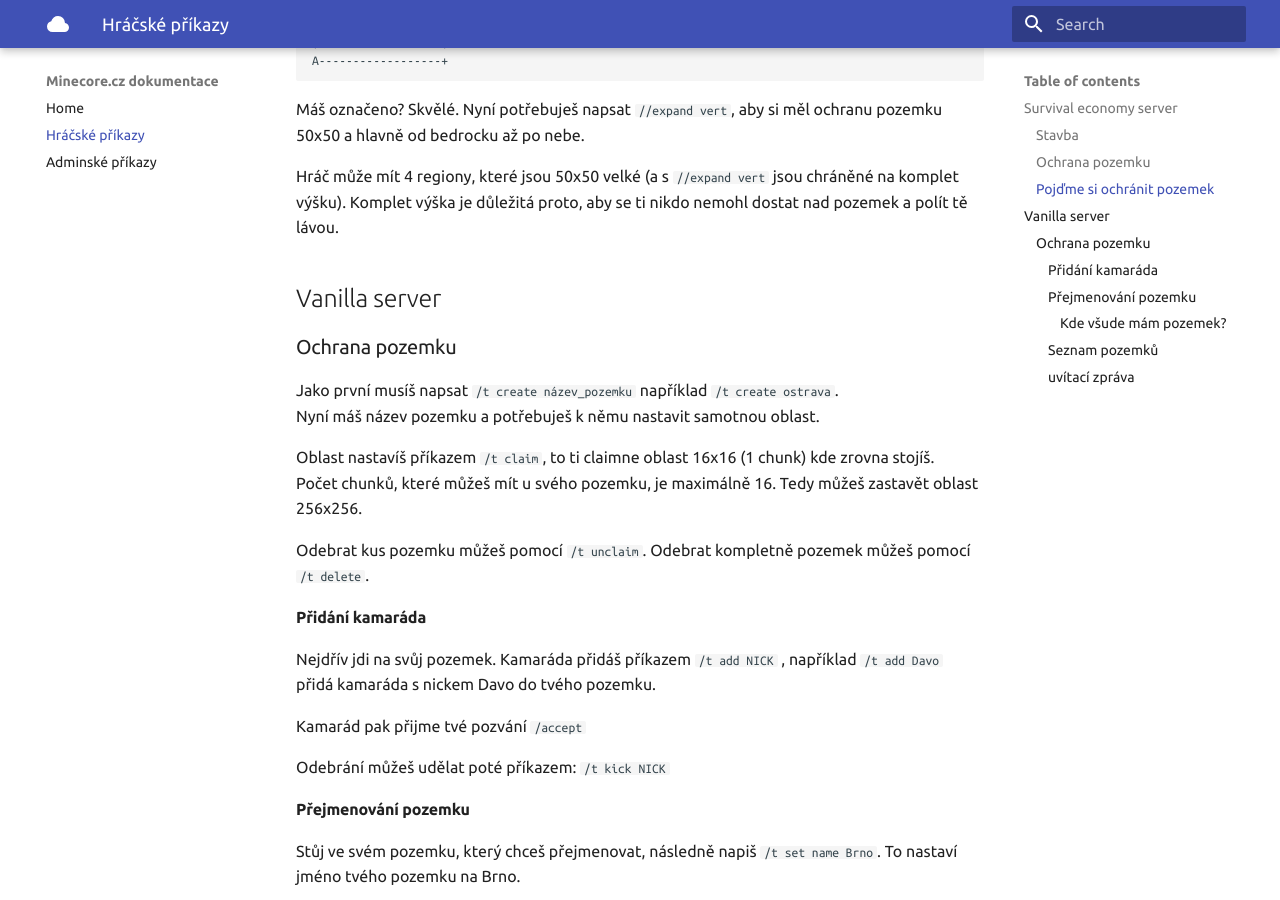
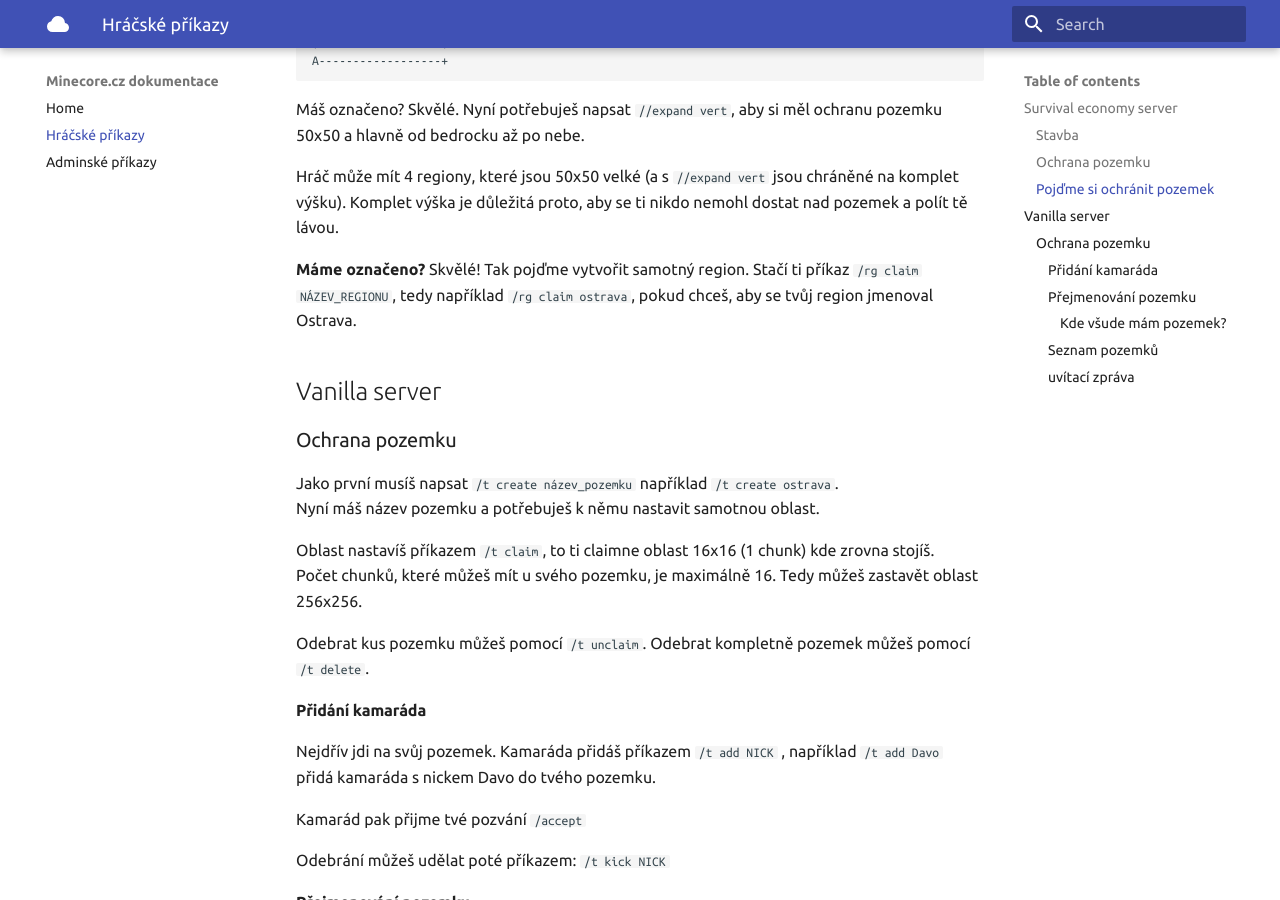
Before and after one commit to Ownercz/minecore-docs, an MkDocs documentation site: the page built from docs/player.md, in a window 1280 px wide and 900 px high, scrolled down 877 px. Built offline with MkDocs 1.6.1 and Material for MkDocs 9.7.7, drawn with Linux system fonts in a browser that asks for light colours.

Commit message:
Update player.md

````diff
--- a/docs/player.md
+++ b/docs/player.md
@@ -32,6 +32,8 @@ A------------------+
 Máš označeno? Skvělé. Nyní potřebuješ napsat ```//expand vert```, aby si měl ochranu pozemku 50x50 a hlavně od bedrocku až po nebe.
 
 Hráč může mít 4 regiony, které jsou 50x50 velké (a s ```//expand vert``` jsou chráněné na komplet výšku). Komplet výška je důležitá proto, aby se ti nikdo nemohl dostat nad pozemek a polít tě lávou.
+
+**Máme označeno?** Skvělé! Tak pojďme vytvořit samotný region. Stačí ti příkaz  ```/rg claim NÁZEV_REGIONU```, tedy například  ```/rg claim ostrava```, pokud chceš, aby se tvůj region jmenoval Ostrava.
 
 ## Vanilla server
 ### Ochrana pozemku
````
